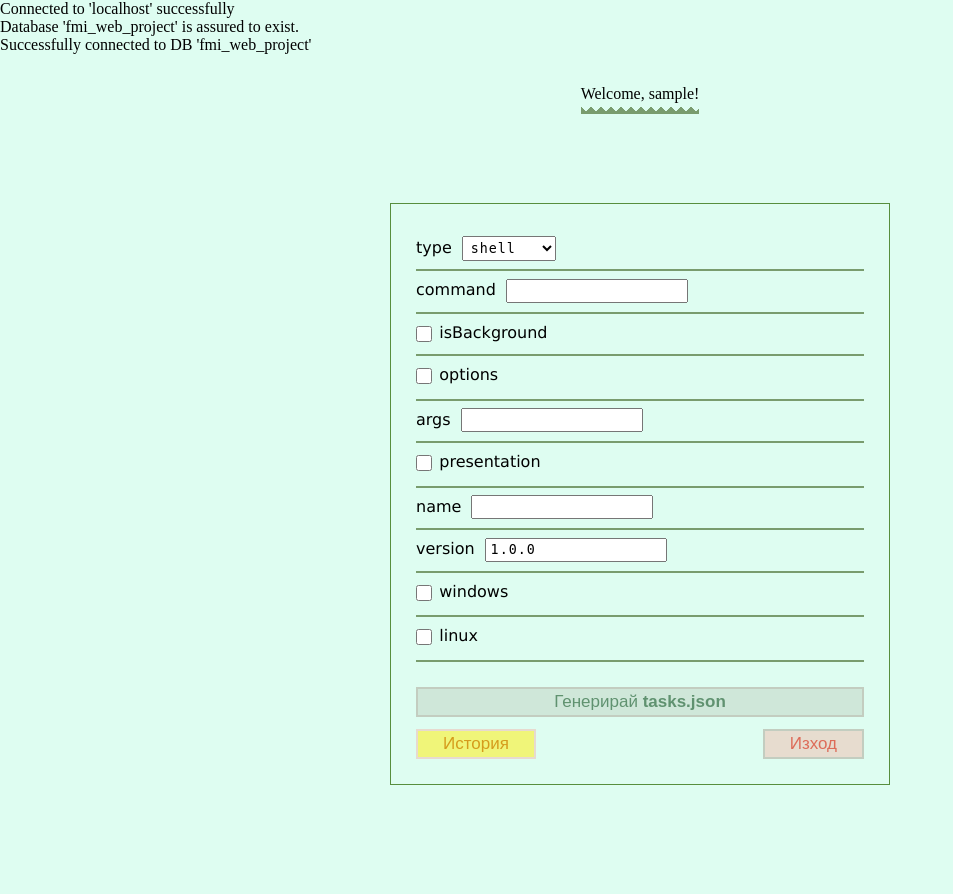
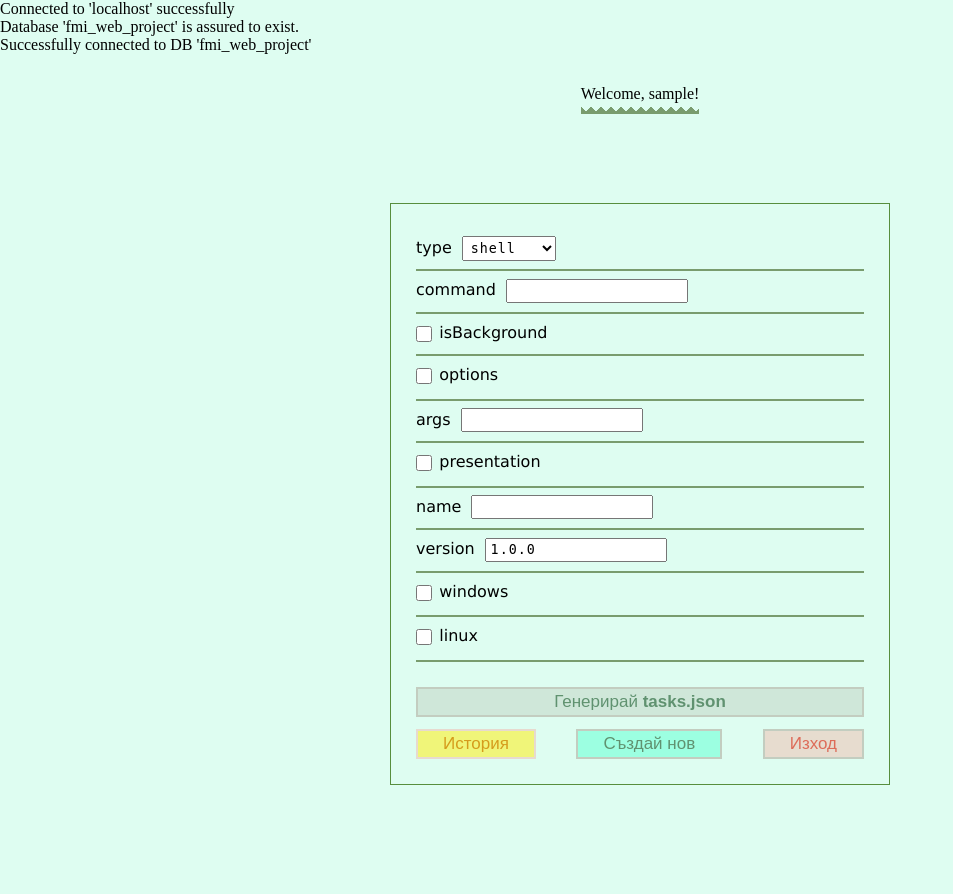
Before and after one commit to vikrusev/fmi-final-web-project, a PHP site: page /pages/form.php in a window 1280 px wide. Shown: the whole page, without its empty margins (0-953 px from the left). Run offline with PHP 8.4, Linux system fonts and the light colour scheme; the visitor is signed in with stand-in values (Sample User, id 1).

Commit message:
create-new configuration button

```diff
--- a/src/pages/form.php
+++ b/src/pages/form.php
@@ -39,6 +39,7 @@
 <?php               endif; ?>
 
                     <a href="../server/get_history.php"><button type="button" class="history">История</button></a>
+                    <a href="form.php"><button type="button" class="create-new">Създай нов</button></a>
                     <button type="button" class="logout" onclick="logout()">Изход</button>
                 </div>
             </form>
--- a/src/style.css
+++ b/src/style.css
@@ -7,6 +7,8 @@
     --light-red: #dd6c59;
     --dark-red: #dd6c59;
     --light-blue: #a4b5f5;
+    --light-mint: #9cffe1;
+    --dark-mint: #0d9f72;
     --dark-blue: #283edc;
     --light-yellowish: #f0f579;
     --dark-yellowish: #d59c1c;
@@ -230,6 +232,14 @@
     border-color: #e7dacf;
 }
 
+#form button.create-new {
+    background-color: var(--light-mint);
+}
+
+#form button.create-new:hover {
+    background-color: var(--dark-mint);
+}
+
 .actions {
     display: flex;
     column-gap: var(--main-size);
```
